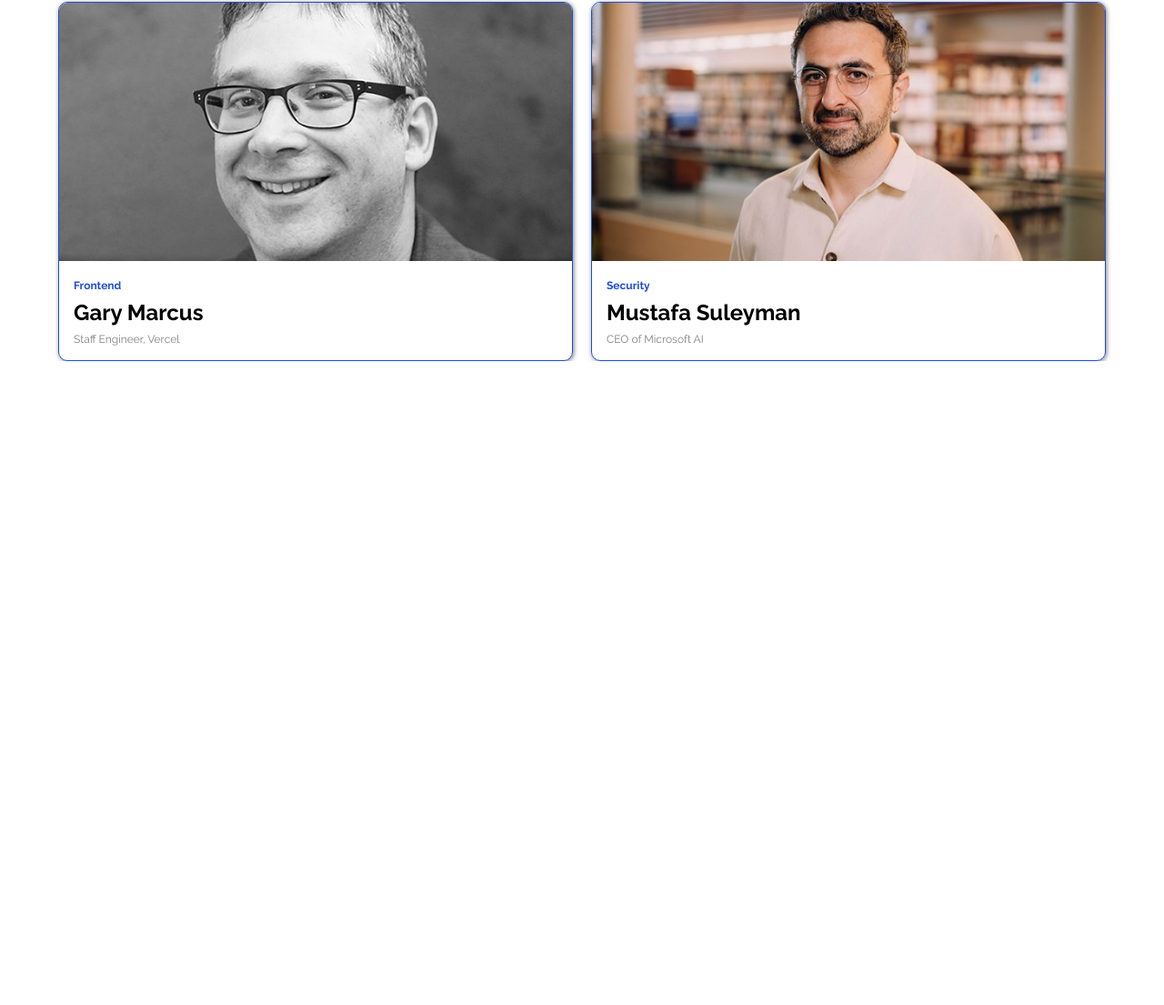
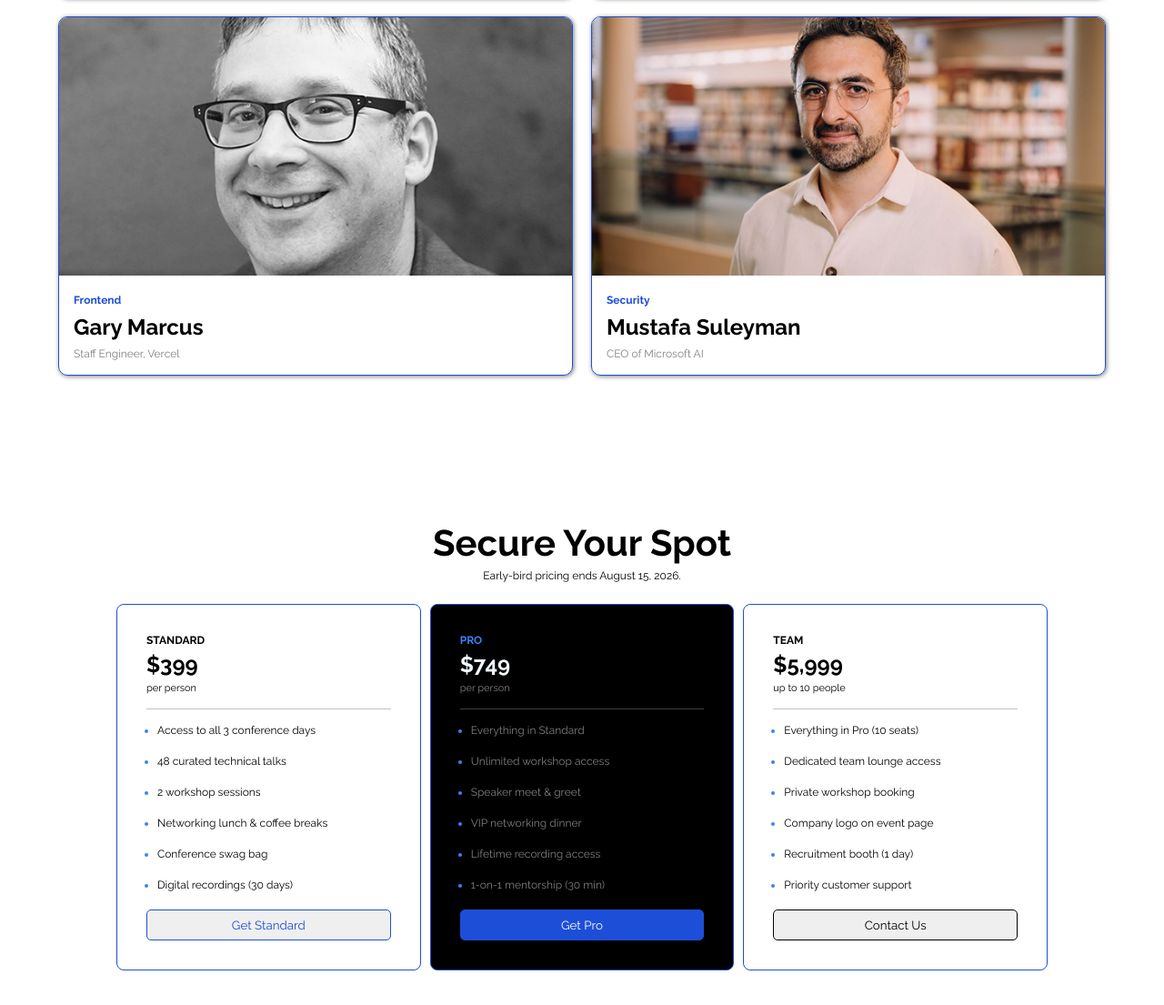
Before and after one commit to mamun945/devconf, a plain HTML site: page index.html in a window 1280 px wide. Shown: the part 1187-2292 px from the top of the page at 91% size. Before the commit the page ends 1584 px from the top, so only its background shows below. Drawn offline with Linux system fonts and the light colour scheme.

Commit message:
i have added premium card section

```diff
--- a/index.html
+++ b/index.html
@@ -25,6 +25,15 @@
         border-radius: 5px;
         color:white;
         font-size: 20px;
+    }
+
+    .card-btn{
+        border:1px solid #1D4ED8;
+        color:#1D4ED8;
+        width: 100%;
+        padding:8px 0;
+        border-radius: 5px;
+        margin-top: 1.5em;
     }
 
      /* style */
@@ -85,7 +94,7 @@
 
      /* meet the speaker section  */
      .meet-section{
-        margin-top: 4em;
+        margin-top: 5em;
      }
      .meet-section h1{
         text-align: center;
@@ -123,6 +132,82 @@
         color:gray;
         font-size: 12px;
      }
+
+    /* premium card section */
+    .premium-cards-section{
+        margin: 10em 8em;
+    }
+    .cards-heading{
+        margin-bottom: 1.5em;
+    }
+    .cards-heading h1{
+        font-size: 40px;
+        text-align: center;
+    }
+    .cards-heading p{
+        font-size: 12px;
+        text-align: center;
+        margin-top:.5em;
+    }
+    .premium-cards{
+        display: grid;
+        grid-template-columns: repeat(3, 1fr);
+        gap:10px;
+    }
+    .premium-card{
+        border:1px solid #1D4ED8;
+        padding: 2em;
+        border-radius:8px;
+    }
+    .upper-text{
+        display: flex;
+        flex-direction: column;
+        gap:5px;
+    }
+    .upper-text p:nth-child(1){
+       font-size: 12px;
+       font-weight: bold;
+    }
+     .upper-text p:nth-child(3){
+       font-size: 11px;
+    }
+    .line{
+        border-top: 1px solid rgba(128, 128, 128, 0.483);
+        margin: 1em 0;
+    }
+    .primium-card-text-below{
+        display: flex;
+        flex-direction: column;
+        gap:20px;
+        padding-left: 1em;
+        font-size: 12px;
+    }
+    .primium-card-text-below li{
+        list-style-type: disc;
+    }
+    .primium-card-text-below li::marker {
+       color: #3b82f6;
+   }
+   .pro{
+     color:#3b82f6;
+   }
+   .dollar{
+    color:aliceblue;
+   }
+   .text-color{
+    color:gray;
+   }
+   .bg-color{
+    background-color:black;
+   }
+   .premiumButton{
+    color:white;
+    background-color: #1D4ED8;
+   }
+   .contact-btn{
+    border:1px solid black;
+    color:black;
+   }
 
     </style>
 </head>
@@ -198,11 +283,67 @@
    </section>
 
    <!-- premium card section -->
-    <!-- <section class="premium-cards">
-        <div class="premium-card">
+    <section class="premium-cards-section standard-width">
+         <div class="cards-heading">
+            <h1>Secure Your Spot</h1>
+            <p>Early-bird pricing ends August 15, 2026.</p>
+         </div>
+        <div class="premium-cards">
+            <div class="premium-card">
+            <div class="upper-text">
+            <p>STANDARD</p>
+            <h1>$399</h1>
+            <p>per person</p>
+          </div>
+           <div class="line"></div>
+           <ul class="primium-card-text-below">
+             <li>Access to all 3 conference days</li>
+             <li>48 curated technical talks</li>
+             <li>2 workshop sessions</li>
+             <li>Networking lunch & coffee breaks</li>
+             <li>Conference swag bag</li>
+             <li>Digital recordings (30 days)</li>
+           </ul>
+           <button class="card-btn">Get Standard</button>
+            </div>
 
+            <div class="premium-card bg-color">
+            <div class="upper-text">
+            <p class="pro">PRO</p>
+            <h1 class="dollar">$749</h1>
+            <p class="text-color">per person</p>
+          </div>
+           <div class="line"></div>
+           <ul class="primium-card-text-below text-color">
+             <li>Everything in Standard</li>
+             <li>Unlimited workshop access</li>
+             <li>Speaker meet & greet</li>
+             <li>VIP networking dinner</li>
+             <li>Lifetime recording access</li>
+             <li>1-on-1 mentorship (30 min)</li>
+           </ul>
+           <button class="card-btn premiumButton">Get Pro</button>
+            </div>
+
+            <div class="premium-card">
+            <div class="upper-text">
+            <p>TEAM</p>
+            <h1>$5,999</h1>
+            <p>up to 10 people</p>
+          </div>
+           <div class="line"></div>
+           <ul class="primium-card-text-below">
+             <li>Everything in Pro (10 seats)</li>
+             <li>Dedicated team lounge access</li>
+             <li>Private workshop booking</li>
+             <li>Company logo on event page</li>
+             <li>Recruitment booth (1 day)</li>
+             <li>Priority customer support</li>
+           </ul>
+           <button class="card-btn contact-btn">Contact Us</button>
+            </div>
         </div>
 
-    </section> -->
+    </section>
 </body>
 </html>
```
